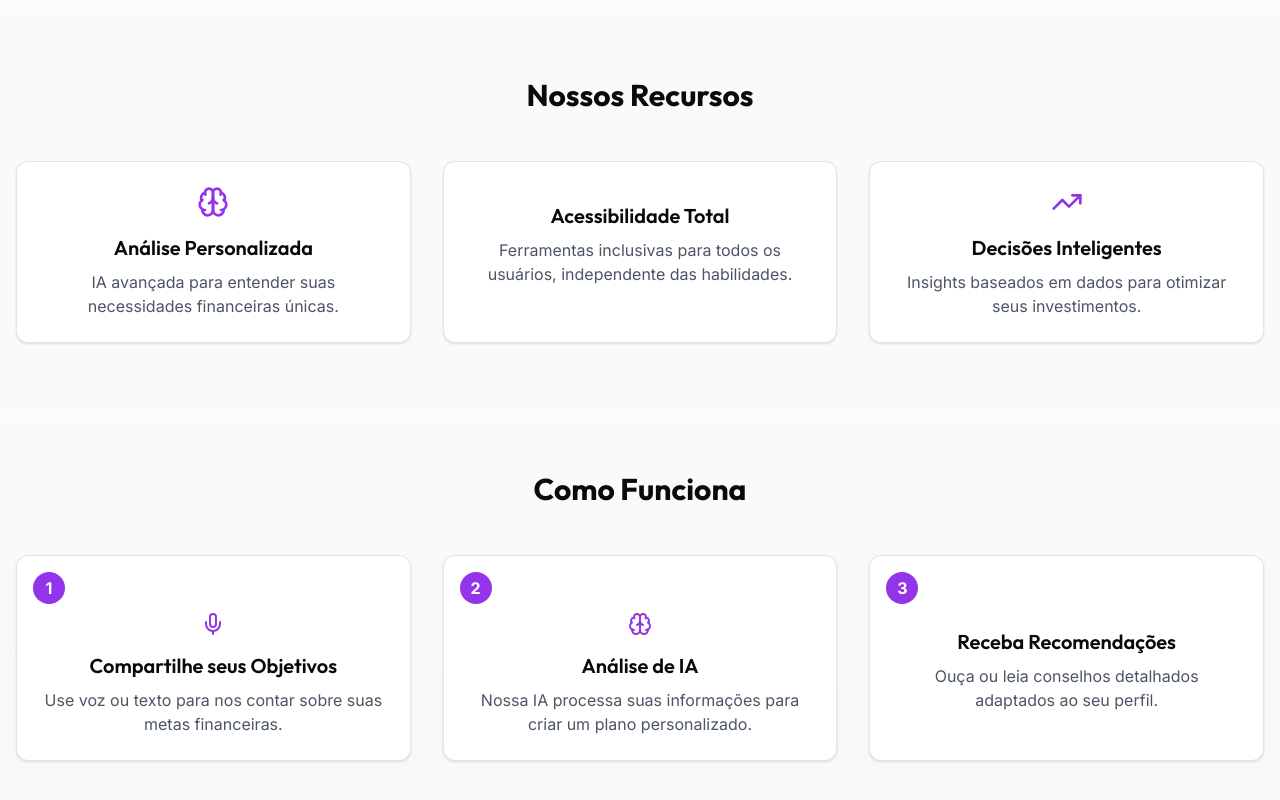
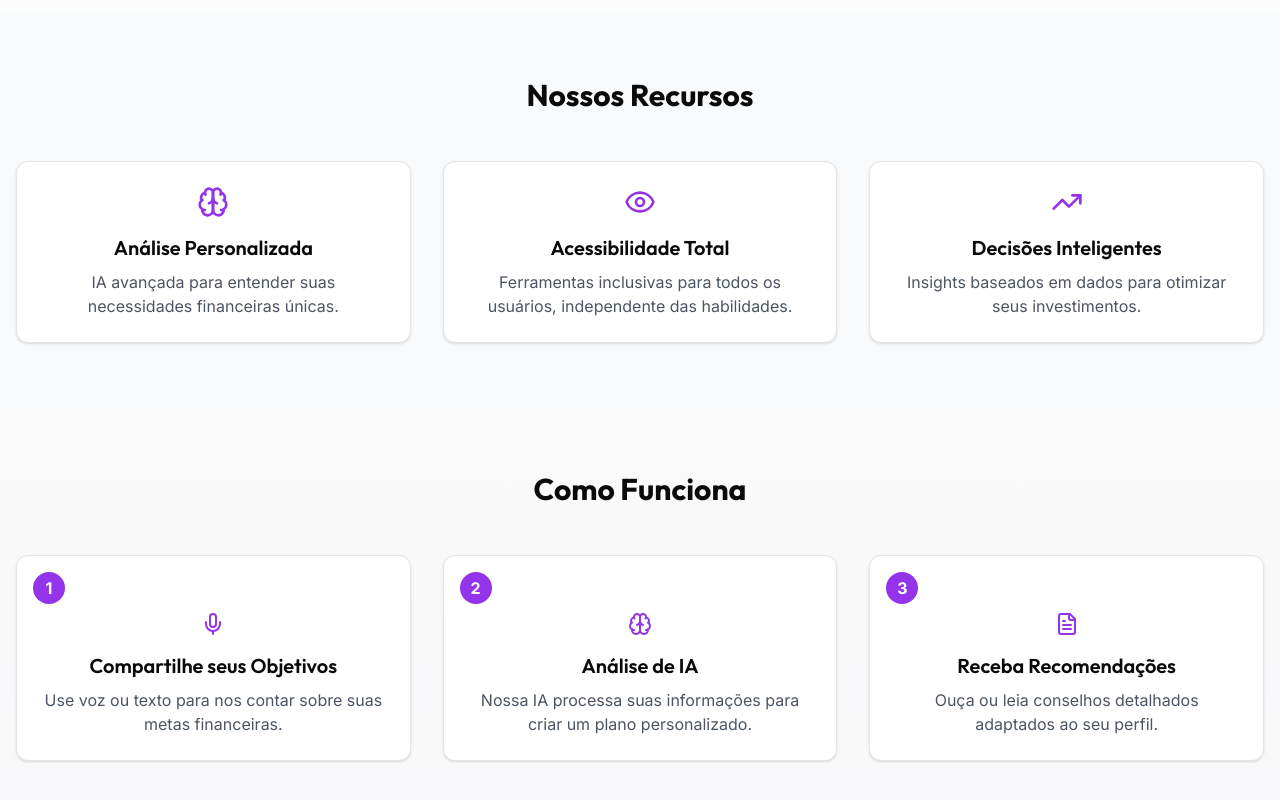
Before and after one commit to andreLucao/investAi, a Next.js app: page /home in a window 1280 px wide. Shown: the part 614-1414 px from the top of the page. Built offline with nearby package versions, Linux system fonts and the light colour scheme.

Commit message:
icons lp

```diff
--- a/app/home/page.js
+++ b/app/home/page.js
@@ -3,7 +3,7 @@
 import { useState } from 'react'
 import { Inter } from 'next/font/google'
 import { Outfit } from 'next/font/google'
-import { Mic, Brain, UniversalAccess, TrendingUp, ChevronRight, Star, VolumeUp } from 'lucide-react'
+import { Mic, Brain, UniversalAccess, TrendingUp, ChevronRight, Star, VolumeUp, Eye, FileText } from 'lucide-react'
 import { Button } from "@/components/ui/button"
 import { Card, CardContent } from "@/components/ui/card"
 import Link from 'next/link'
@@ -76,6 +76,7 @@ export default function LandingPage() {
                 description="IA avançada para entender suas necessidades financeiras únicas."
               />
               <FeatureCard
+                icon={<Eye className="text-purple-600" size={32} />}
                 title="Acessibilidade Total"
                 description="Ferramentas inclusivas para todos os usuários, independente das habilidades."
               />
@@ -106,6 +107,7 @@ export default function LandingPage() {
             />
             <StepCard
               number={3}
+              icon={<FileText className="text-purple-600" size={24} />}
               title="Receba Recomendações"
               description="Ouça ou leia conselhos detalhados adaptados ao seu perfil."
             />
```
